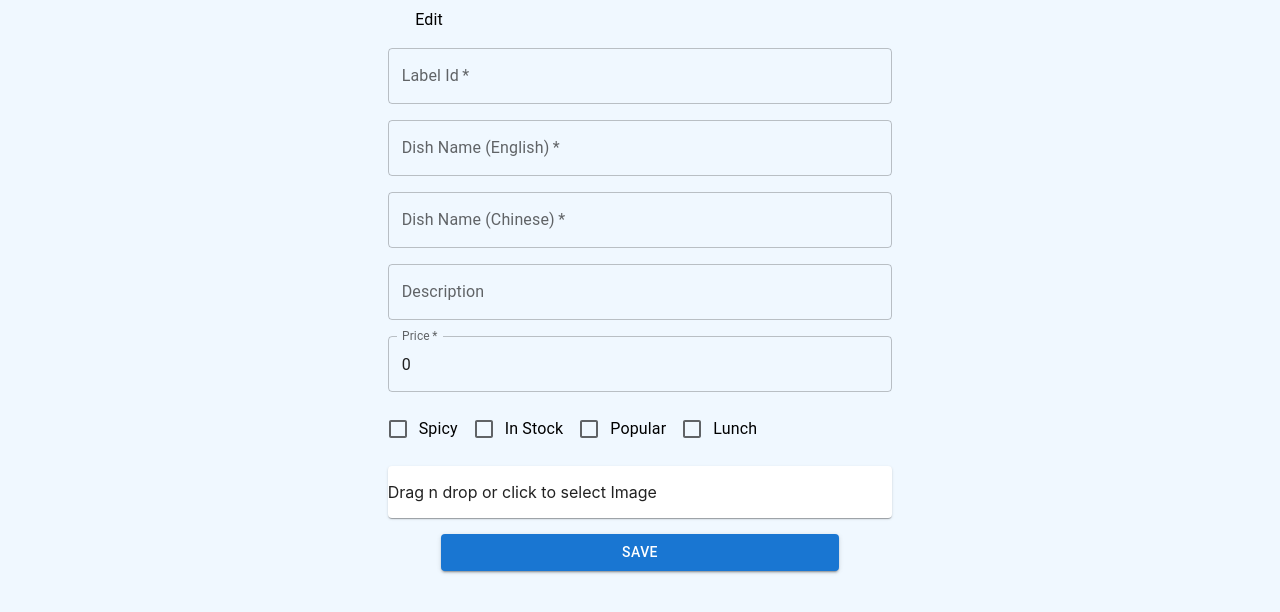
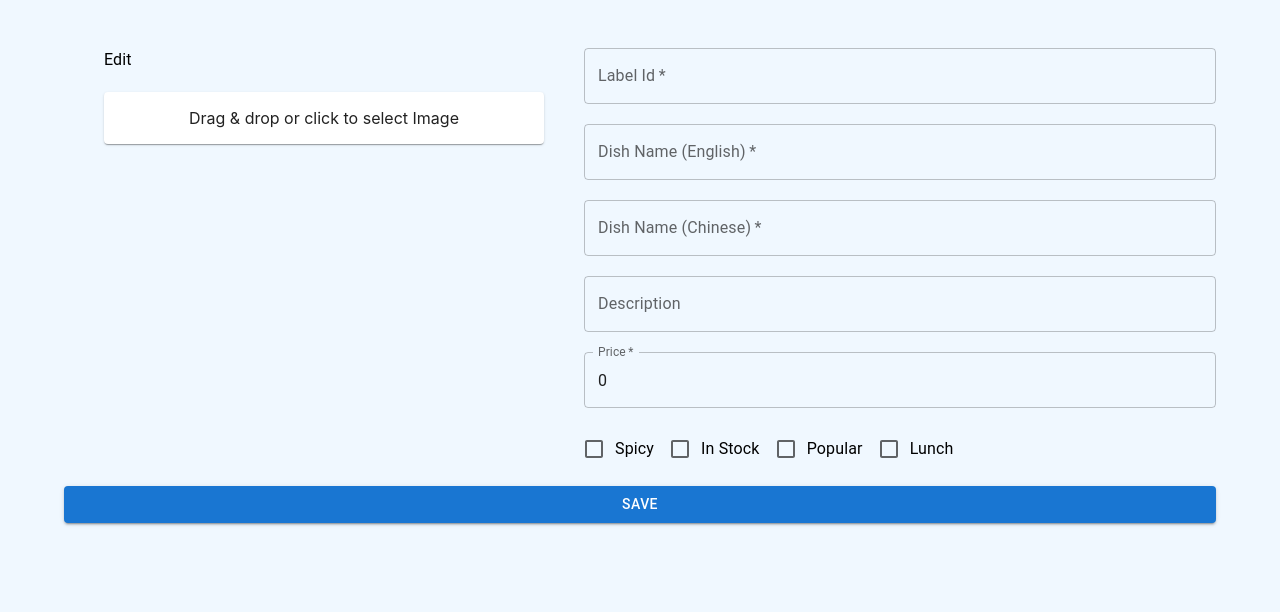
Before and after one commit to XianFengWu1996/taipeicuisine_nextjs, a Next.js app: page /admin/menu/1 in a window 1280 px wide. Shown: the top 612 px of the page. Built offline with nearby package versions, Linux system fonts and the light colour scheme.

Commit message:
add styling to menu/:id page

```diff
--- a/components/admin/edit_menu/ImageUpload.tsx
+++ b/components/admin/edit_menu/ImageUpload.tsx
@@ -8,14 +8,15 @@ const thumbsContainer: CSSProperties | undefined = {
     display: 'flex',
     flexDirection: 'row',
     flexWrap: 'wrap',
-    marginTop: 16
+    marginTop: 16,
+    justifyContent: 'center',
   };
 
   const thumb: CSSProperties | undefined = {
     display: 'inline-flex',
     borderRadius: 2,
     border: '1px solid #eaeaea',
-    marginBottom: 8,
+    marginBottom: 40,
     marginRight: 8,
     width: 150,
     height: 150,
@@ -42,9 +43,9 @@ export const ImageUpload = (props: IImageUploadProps) => {
             >
                 {({getRootProps, getInputProps}) => (
                     <Paper>
-                    <div {...getRootProps()}>
+                    <div {...getRootProps()} style={{ display: 'flex', justifyContent:'center' }}>
                         <input {...getInputProps()} />
-                        <p>Drag {'n'} drop or click to select Image</p>
+                        <p>Drag & drop or click to select Image</p>
                     </div>
                     {
                         props.file?.preview ? <aside style={thumbsContainer}>
--- a/components/admin/edit_menu/TextFieldList.tsx
+++ b/components/admin/edit_menu/TextFieldList.tsx
@@ -60,5 +60,9 @@ export const MenuEditTextField = (props: ITextFieldProps) => {
         value={props.value}
         onChange={props.onChange}
         required={props.required ?? true}
+        style={{
+            marginBottom: 20,
+            width: '100%'
+        }}
     />
 }
--- a/pages/admin/menu/[id].tsx
+++ b/pages/admin/menu/[id].tsx
@@ -1,19 +1,12 @@
-import { Button, Checkbox, FormControlLabel, FormGroup, InputBaseComponentProps, Paper, TextField, Typography } from "@mui/material"
+import { Button, Grid, Typography } from "@mui/material"
 import { Box } from "@mui/system"
 import axios from "axios"
-import Image from "next/image"
 import { useRouter } from "next/router"
-import { ChangeEvent, CSSProperties, HTMLInputTypeAttribute, useEffect, useState } from "react"
-import Dropzone from "react-dropzone"
-import { arrayBuffer } from "stream/consumers"
+import { ChangeEvent, useEffect, useState } from "react"
 import { CheckBoxList } from "../../../components/admin/edit_menu/CheckboxList"
 import { ImageUpload } from "../../../components/admin/edit_menu/ImageUpload"
 import { TextFieldList } from "../../../components/admin/edit_menu/TextFieldList"
 import { useStore } from "../../../context/storeContext"
-
-
-
-
 
 export default function EditMenuItem () {
     const [label, setLabel] = useState<string>('');
@@ -86,7 +79,7 @@ export default function EditMenuItem () {
         <Box
             component="form"
             sx={{
-                '& > :not(style)': { m: 1, width: '50ch' },
+                '& > :not(style)': { m: 1, width: '90%' },
                 display: 'flex',
                 flexDirection: 'column',
                 alignItems: 'center',
@@ -94,7 +87,24 @@ export default function EditMenuItem () {
             noValidate
             autoComplete="off"
             >
-            <Typography>Edit {label}</Typography>
+            <Grid container spacing={5}>
+
+
+                <Grid item xs={12} md={5}>
+                    <Typography style={{
+                        marginBottom: 20
+                    }}>Edit {label}</Typography>
+
+                    <ImageUpload
+                        file={file}
+                        handleOnDrop={acceptedFiles => {
+                            let newObj = Object.assign(acceptedFiles[0], { preview: URL.createObjectURL(acceptedFiles[0])});
+                            setFile({...newObj});
+                        }}
+                    />
+                </Grid>
+
+                <Grid item xs={12} md={7}>
                     <TextFieldList
                         dish={dish}
                         handleOnChange={handleOnChange}
@@ -105,14 +115,11 @@ export default function EditMenuItem () {
                         dish={dish}
                         handleCheckboxChange={handleCheckboxChange}
                     />
+                </Grid>
+            </Grid>
 
-            <ImageUpload
-                file={file}
-                handleOnDrop={acceptedFiles => {
-                    let newObj = Object.assign(acceptedFiles[0], { preview: URL.createObjectURL(acceptedFiles[0])});
-                    setFile({...newObj});
-                }}
-            />
+
+
 
             <Button
                 variant="contained"
```
Lines whose indentation alone changed are shown as unchanged.
